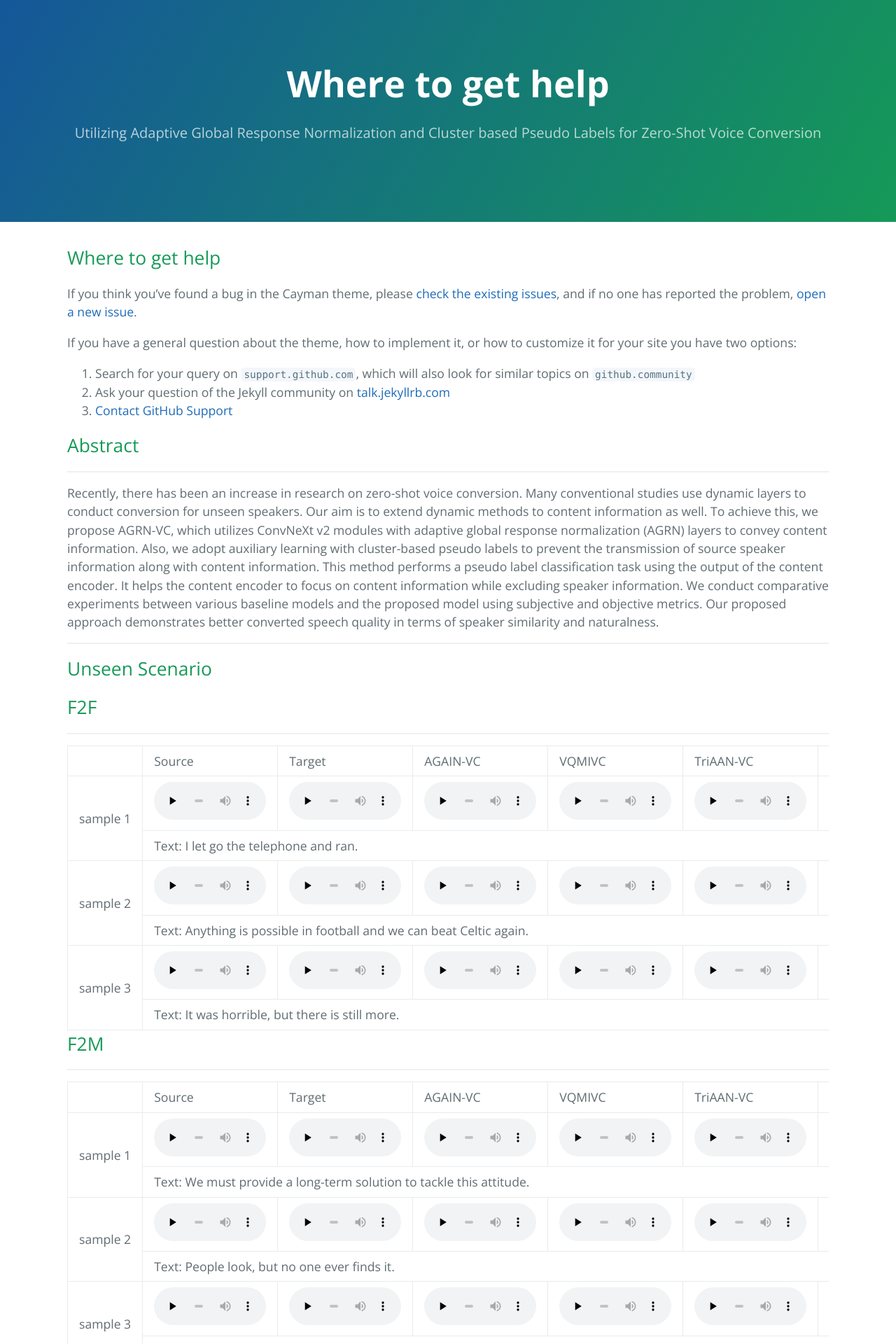
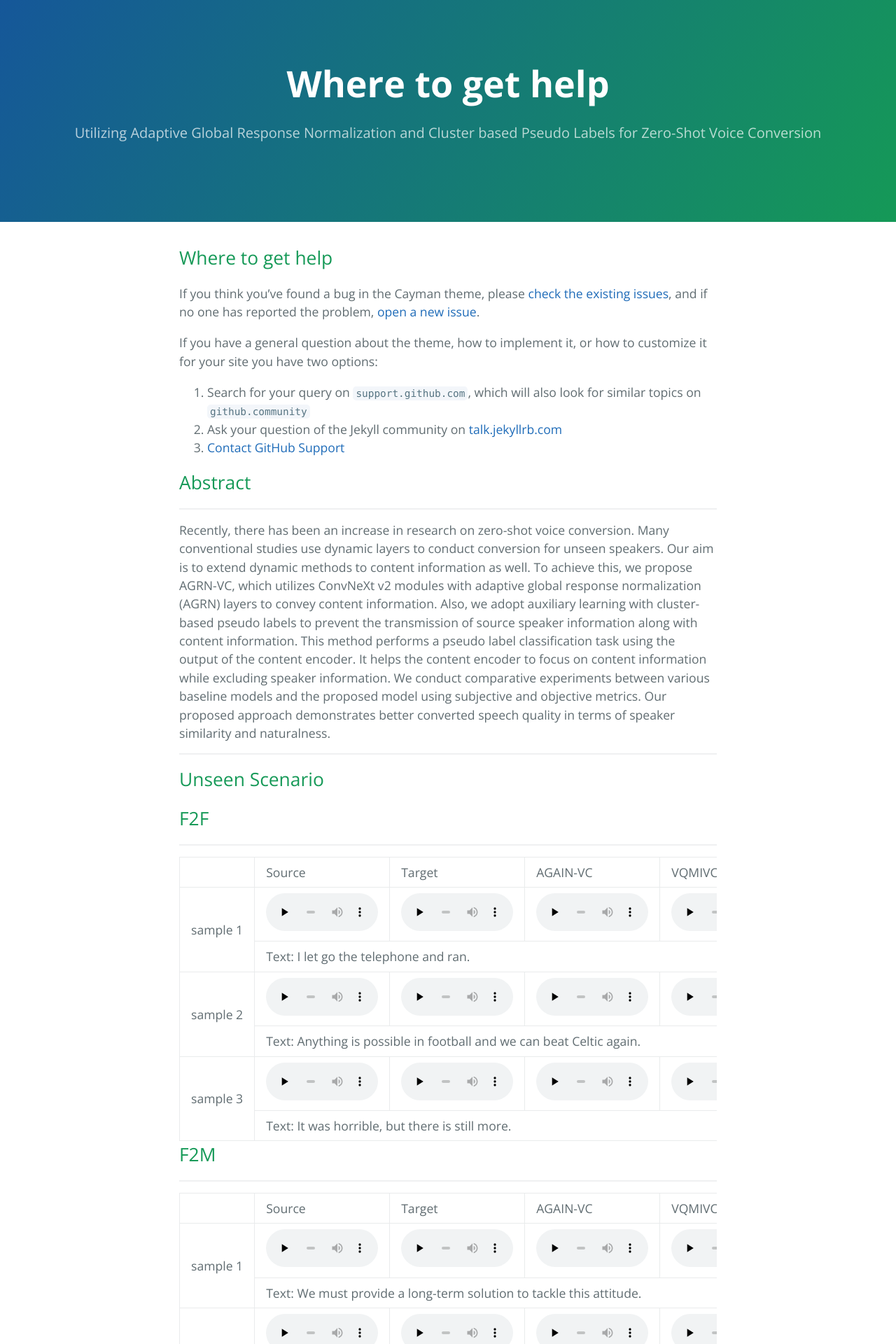
Before and after one commit to twiz0311/AGRN-VC, a Jekyll site: the page built from docs/SUPPORT.md, in a window 1280 px wide. Shown: the top 1920 px of the page at 70% size. Built offline with Jekyll 4.4.1, drawn with Linux system fonts in a browser that asks for light colours; our own code applies the rules of GitHub Pages for plain Markdown files.

Commit message:
Update jekyll-theme-cayman.scss

```diff
--- a/_sass/jekyll-theme-cayman.scss
+++ b/_sass/jekyll-theme-cayman.scss
@@ -167,7 +167,7 @@ a {
   }
 
   @include large {
-    max-width: 100rem;
+    max-width: 960px;
     padding: 2rem 6rem;
     margin: 0 auto;
     font-size: 1.1rem;
```
